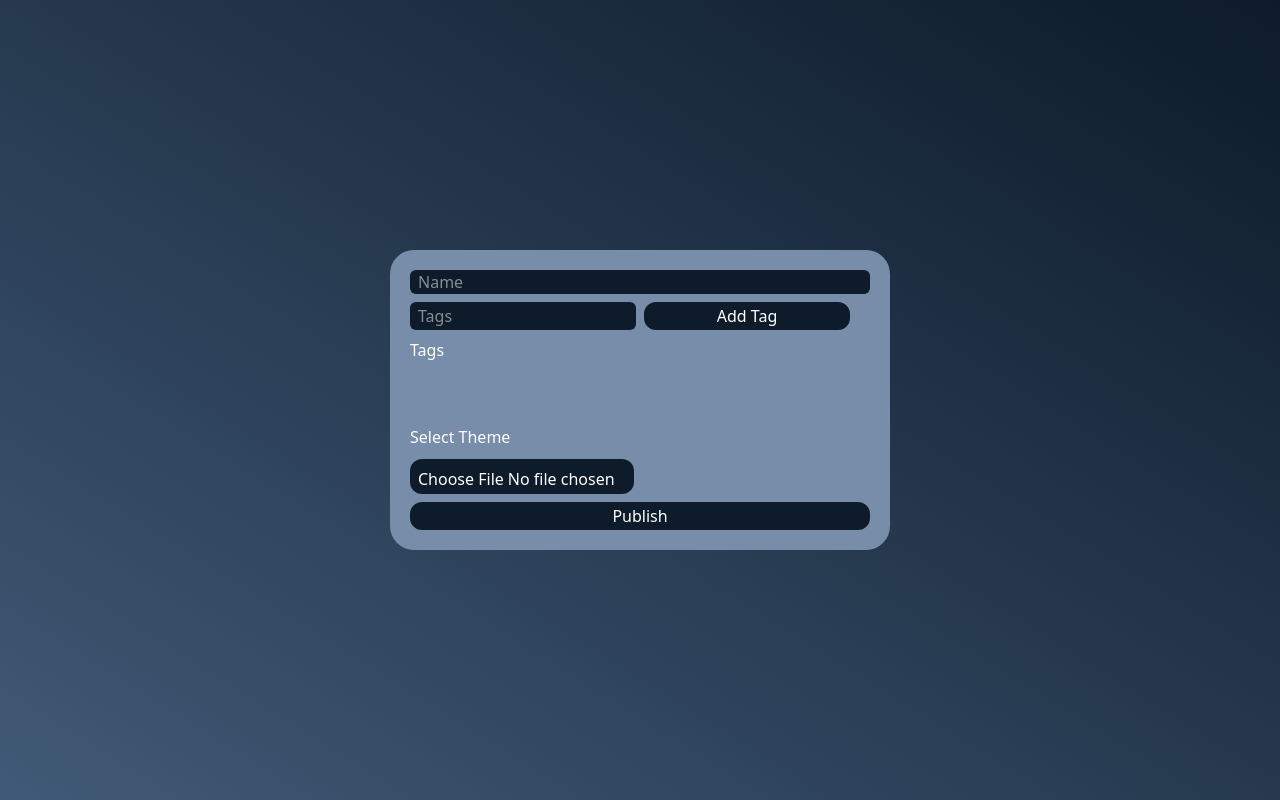
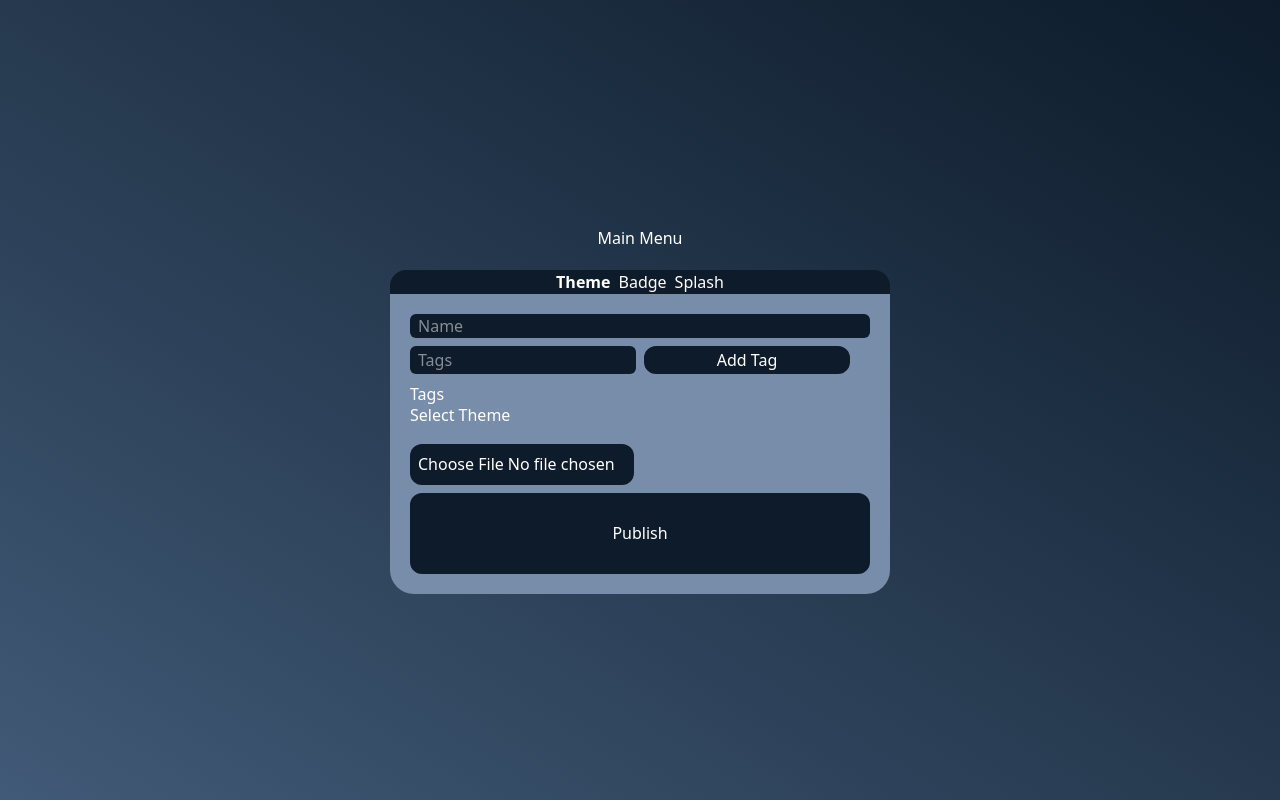
Before and after one commit to regul4rn0name/NSFWPlaza, a Next.js app: page /add in a window 1280 px wide. Built offline with nearby package versions, Linux system fonts and the light colour scheme.

Commit message:
theme publish

```diff
--- a/app/add/page.tsx
+++ b/app/add/page.tsx
@@ -1,11 +1,13 @@
 'use client'
 
+import Link from "next/link";
 import { useRef, useState } from "react"
 
 export default function Page() {
     const [tags, setTags] = useState<string[]>([]);
     const [name, setName] = useState<string>("");
     const [file, setFile] = useState<File>();
+    const [collection,setCollection] = useState<string>("themes");
     const tagref = useRef(null);
     const addtag = () => {
 
@@ -38,7 +40,7 @@ export default function Page() {
         formData.append("name", name);
 
         try {
-            const res = await fetch("http://localhost:4000/add/themes", { method: "POST", body: formData });
+            const res = await fetch(`https://nsfwplaza.jajca.site/api/add/${collection}`, { method: "POST", body: formData });
             if (!res.ok) throw new Error(`Server responded with status ${res.status}`);
             const data = await res.json();
             console.log("Uploaded successfully:", data);
@@ -50,8 +52,14 @@ export default function Page() {
         }
     }
     return (
-        <div className="w-screen overflow-auto flex justify-center items-center h-screen bg-gradient-to-bl from-[#0d1b2a] to-[#415a77]">
-            <div className="bg-[#778da9] w-[500px] h-[300px] rounded-3xl text-white p-5 grid grid-rows-3 gap-2">
+        <div className="w-screen overflow-auto flex flex-col justify-center items-center h-screen bg-gradient-to-bl from-[#0d1b2a] to-[#415a77]">
+            <Link href={"/themes/1"} className="text-white m-5 hover:font-bold transition-all">Main Menu</Link>
+            <div className="bg-[#0d1b2a] text-white w-[500px] rounded-t-2xl flex justify-center items-center gap-2">
+                <button className={`hover:font-bold transition-all ${collection==="themes" ? 'font-bold':''}`} onClick={()=>{setCollection("themes")}}>Theme</button>
+                <button className={`hover:font-bold transition-all ${collection==="badges" ? 'font-bold':''}`} onClick={()=>{setCollection("badges")}}>Badge</button>
+                <button className={`hover:font-bold transition-all ${collection==="splashes" ? 'font-bold':''}`} onClick={()=>{setCollection("splashes")}}>Splash</button>
+            </div>
+            <div className="bg-[#778da9] w-[500px] h-[300px] rounded-b-3xl text-white p-5 grid grid-rows-3 gap-2">
                 <div className="grid grid-cols-2 gap-2">
                     <input type="text" placeholder="Name" className="bg-[#0d1b2a] rounded-md col-span-2 pl-2" onChange={(e) => setName(e.target.value)} />
                     <input type="text" placeholder="Tags" className="bg-[#0d1b2a] rounded-md pl-2" ref={tagref} />
@@ -63,7 +71,6 @@ export default function Page() {
                         ))}
                     </div>
                 </div>
-                <br></br>
                 <div className="grid grid-rows-2">
                     <h1>Select Theme</h1>
                     <input type="file" accept=".zip" className="bg-[#0d1b2a] w-56 rounded-xl p-2" onChange={handlefilechange} />
--- a/app/badges/[page]/page.tsx
+++ b/app/badges/[page]/page.tsx
@@ -9,6 +9,8 @@ export default async function Page({ params }:any) {
     const {page} = await params;
     const pageNumber = Number(page);
     const data = await fetch(`https://nsfwplaza.jajca.site/api/badges/${pageNumber}`);
+    const length = (await fetch(`https://nsfwplaza.jajca.site/api/themes/length`));
+    const pages = await length.json();
     const images = await data.json();
 
     return (
@@ -24,6 +26,9 @@ export default async function Page({ params }:any) {
                     )}
                     <Link className="inline-block px-4 py-2 bg-[#0d1b2a] text-white rounded-xl hover:border-4 hover:border-white duration-25" href={`${pageNumber + 1}`}>Next</Link>
                 </div>
+                {/*pages && (
+                        <h1 className="text-white text-center col-span-4">{pageNumber} of {pages.pages}</h1>
+                    )*/}
             </div>
         </>
     )
--- a/app/header.tsx
+++ b/app/header.tsx
@@ -7,6 +7,7 @@ export default function Header(props:any){
             <Link className={`transition-all ${page=='themes' ? 'underline decoration-2 pointer-events-none':'hover:font-bold '}`} href={'/themes/1'}>Themes</Link>
             <Link className={`transition-all ${page=='splashes' ? 'underline decoration-2 pointer-events-none':'hover:font-bold '}`} href={'/splashes/1'}>Splashes</Link>
             <Link className={`transition-all ${page=='badges' ? 'underline decoration-2 pointer-events-none':'hover:font-bold '}`} href={'/badges/1'}>Badges</Link>
+            <Link className="absolute right-3 transition-all hover:font-bold" href={'/add'}>Add your theme/badge/splash</Link>
         </div>
     );
 }
--- a/app/splashes/[page]/page.tsx
+++ b/app/splashes/[page]/page.tsx
@@ -9,6 +9,8 @@ export default async function Page({ params }:any) {
     const {page} = await params;
     const pageNumber = Number(page);
     const data = await fetch(`https://nsfwplaza.jajca.site/api/splashes/${pageNumber}`);
+    const length = (await fetch(`https://nsfwplaza.jajca.site/api/themes/length`));
+    const pages = await length.json();
     const images = await data.json();
 
     return (
@@ -24,6 +26,9 @@ export default async function Page({ params }:any) {
                     )}
                     <Link className="inline-block px-4 py-2 bg-[#0d1b2a] text-white rounded-xl hover:border-4 hover:border-white duration-25" href={`${pageNumber + 1}`}>Next</Link>
                 </div>
+                {/*pages && (
+                        <h1 className="text-white text-center col-span-4">{pageNumber} of {pages.pages}</h1>
+                    )*/}
             </div>
         </>
     )
--- a/app/zalupa/page.tsx
+++ b/app/tags/page.tsx
@@ -27,7 +27,7 @@ export default function TaggingPage() {
       setCurrentIndex(0);
       setSelectedTags([]);
       try {
-        const res = await fetch(`http://localhost:4000/${collection}/empty-tags`);
+        const res = await fetch(`https://nsfwplaza.jajca.site/api/${collection}/empty-tags`);
         const data: Item[] = await res.json();
         setItems(data);
       } catch (err) {
@@ -62,7 +62,7 @@ export default function TaggingPage() {
     if (!currentItem) return;
 
     try {
-      await fetch(`http://localhost:4000/${collection}/${currentItem._id}/tags`, {
+      await fetch(`https://nsfwplaza.jajca.site/api/${collection}/${currentItem._id}/tags`, {
         method: "POST",
         headers: { "Content-Type": "application/json" },
         body: JSON.stringify({ tags: selectedTags }),
--- a/app/theme.tsx
+++ b/app/theme.tsx
@@ -25,7 +25,7 @@ export default function Theme(props: any) {
 
 
       </div>
-      <a href={`https://nsfwplaza.jajca.site/api/${type}/download/${encodeURIComponent(data.filename)}`}><button className="bg-[#e0e1dd] w-32 h-16 rounded-2xl hover:border-4 hover:border-black duration-25">Download</button></a>
+      <a href={`https://nsfwplaza.jajca.site/api/${type}/download/${encodeURIComponent(data.filename)}`}><button className="bg-[#e0e1dd] w-32 h-16 rounded-2xl border-4 border-[#e0e1dd] hover:border-black duration-25">Download</button></a>
     </div>
 
 
--- a/app/themes/[page]/page.tsx
+++ b/app/themes/[page]/page.tsx
@@ -9,6 +9,9 @@ export default async function Page({ params }:any) {
     const {page} = await params;
     const pageNumber = Number(page);
     const data = await fetch(`https://nsfwplaza.jajca.site/api/themes/${pageNumber}`);
+    const length = (await fetch(`https://nsfwplaza.jajca.site/api/themes/length`));
+    const pages = await length.json();
+
     const images = await data.json();
 
     return (
@@ -24,6 +27,9 @@ export default async function Page({ params }:any) {
                     )}
                     <Link className="inline-block px-4 py-2 bg-[#0d1b2a] text-white rounded-xl hover:border-4 hover:border-white duration-25" href={`${pageNumber + 1}`}>Next</Link>
                 </div>
+                {/*pages && (
+                        <h1 className="text-white text-center col-span-4">{pageNumber} of {pages.pages}</h1>
+                    )*/}
             </div>
         </>
     )
```
